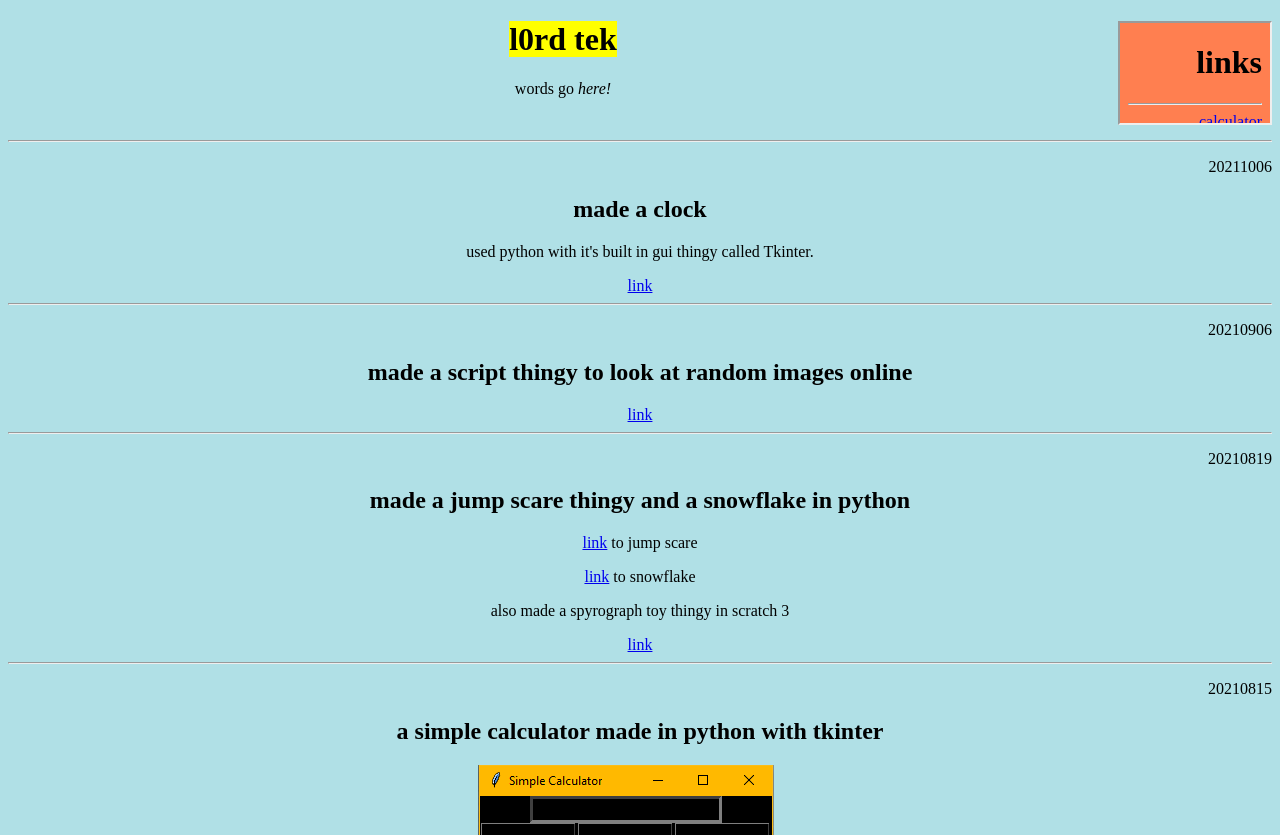
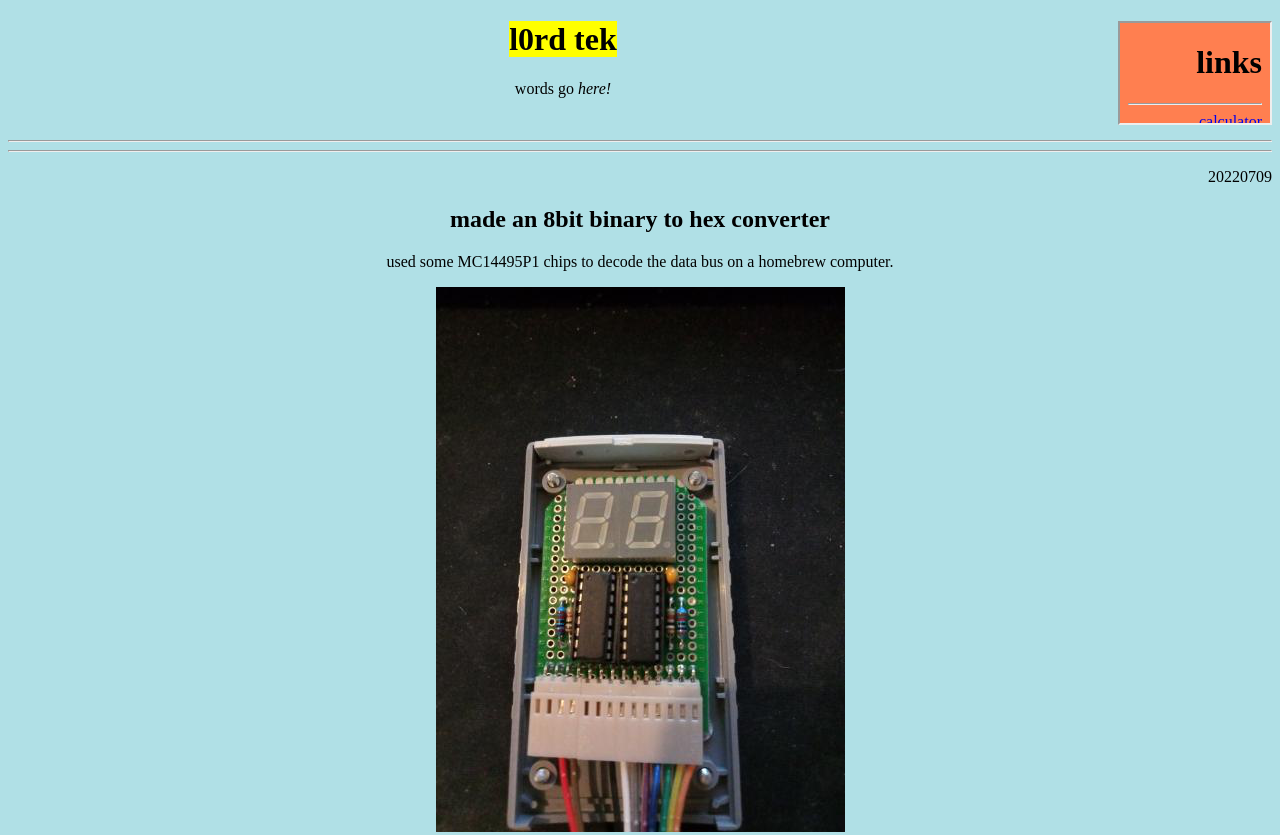
Before and after one commit to smithmule/smithmule.github.io, a plain HTML site: page index.html in a window 1280 px wide. Shown: the top 835 px of the page. Drawn offline with Linux system fonts and the light colour scheme.

Commit message:
Signed-off-by: me

```diff
--- a/index.html
+++ b/index.html
@@ -15,6 +15,12 @@
 		<p> words go <em>here!</em></p>
 		<br>
 		<!--header ends here-->
+		<hr>
+		<hr>
+		<p style="text-align:right;">20220709</p>
+		<h2> made an 8bit binary to hex converter</h2>
+		<p>used some MC14495P1 chips to decode the data bus on a homebrew computer.</p>
+		<img border="0" src="binary2hexdecode.png" alt="binary2hexdecode.png"><br>
 		<hr>
 		<p style="text-align:right;">20211006</p>
 		<h2> made a clock</h2>
```
Also changed, not shown: binary2hexdecode.jpg (added), binary2hexdecode.png (added).
